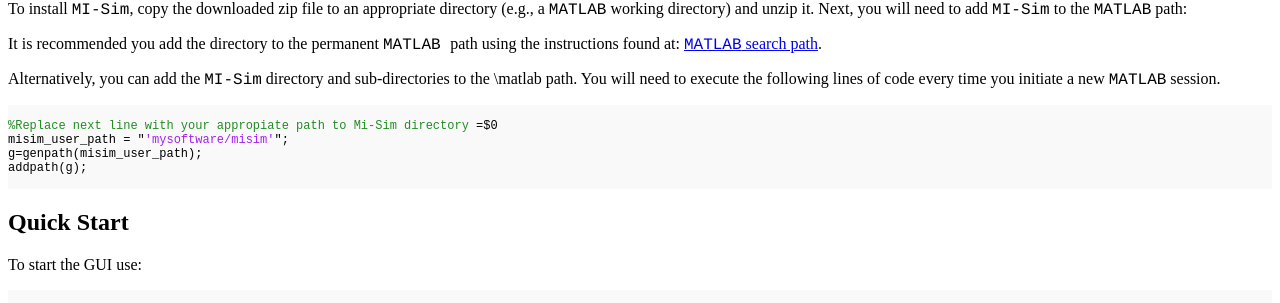
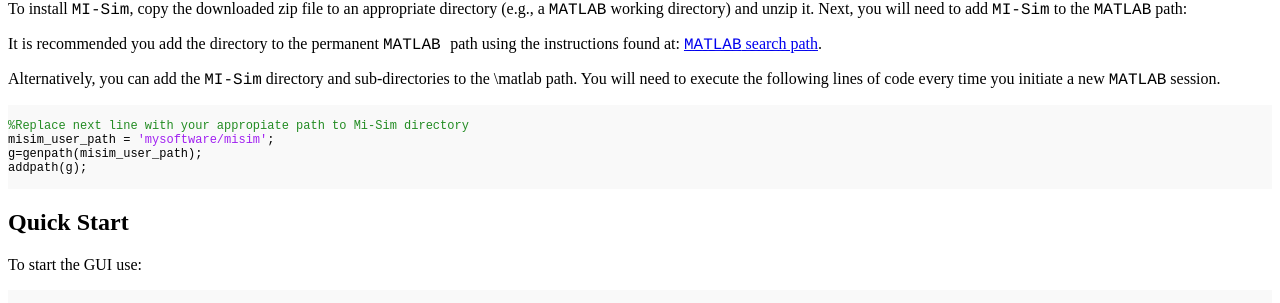
Before and after one commit to MI-SIM/MI-SIM.github.io, a Jekyll site: the page built from _posts/01-01-17-gettingstarted.md, in a window 1280 px wide. Shown: the part 515-818 px from the top of the page. Built offline with Jekyll 4.4.1, drawn with Linux system fonts in a browser that asks for light colours; a style sheet for code colours, icons or effects is not loaded.

```diff
--- a/_posts/01-01-17-gettingstarted.md
+++ b/_posts/01-01-17-gettingstarted.md
@@ -31,8 +31,8 @@
 
 <pre class="prettyprint lang-matlab">
     <code>
-<span class="comment">%Replace next line with your appropiate path to Mi-Sim directory</span> =$0
-misim_user_path = "<span class="string">'mysoftware/misim'</span>";
+<span class="comment">%Replace next line with your appropiate path to Mi-Sim directory</span>
+misim_user_path = <span class="string">'mysoftware/misim'</span>;
 g=genpath(misim_user_path);
 addpath(g);
     </code>
```
